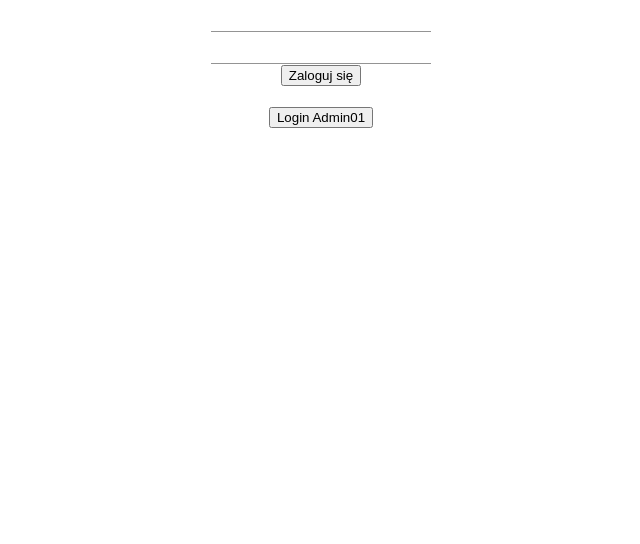
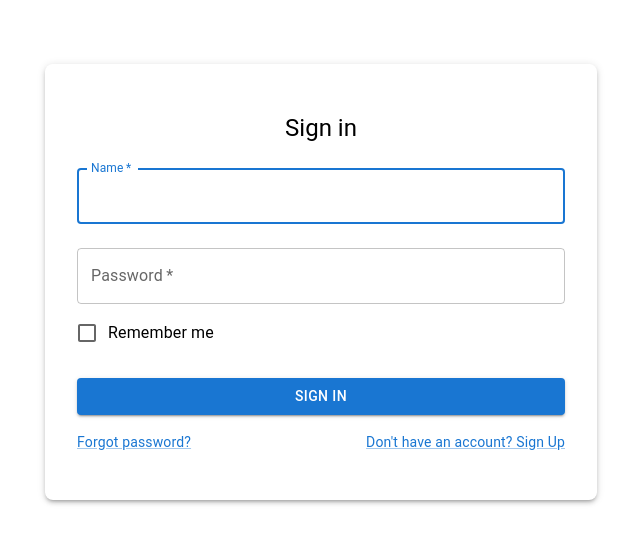
Before and after one commit to Dabrowa123/ChatApp, a React (Create React App) app: page / in a window 1280 px wide. Shown: the top 544 px of the page, without its empty margins (319-959 px from the left). Built offline with nearby package versions, Linux system fonts and the light colour scheme.

Commit message:
added mui to login component

```diff
--- a/src/components/Login.js
+++ b/src/components/Login.js
@@ -2,6 +2,12 @@ import React, { useState, useSyncExternalStore } from "react";
 import { useDispatch, useSelector } from "react-redux";
 import Box from "@mui/material/Box";
 import TextField from "@mui/material/TextField";
+import Typography from "@mui/material/Typography";
+import Stack from "@mui/material/Stack";
+import FormControlLabel from "@mui/material/FormControlLabel";
+import Checkbox from "@mui/material/Checkbox";
+import Grid from "@mui/material/Grid";
+import Link from "@mui/material/Link";
 import { Container } from "@mui/material";
 import FormControl from "@mui/material/FormControl";
 import { InputLabel, Input, Button } from "@mui/material";
@@ -57,46 +63,107 @@ const Login = () => {
     authenticate();
   };
 
-  //
-
-  const dispatch = useDispatch();
-
-  const handleLogin = (e) => {
-    e.preventDefault();
-    dispatch(logInUser(1));
-    navigate("/adminPanel");
-  };
-
   return (
-    <div>
-      <form onSubmit={onHandleSubmit}>
-        <div>
-          <InputLabel htmlFor="my-input">
-            <Input
-              id="my-input"
+    // <div>
+    //   <form onSubmit={onHandleSubmit}>
+    //     <div>
+    //       <InputLabel htmlFor="my-input">
+    //         <Input
+    //           id="my-input"
+    //           name="username"
+    //           aria-describedby="my-helper-text"
+    //           value={usernameValue}
+    //           onChange={onEditHandle}
+    //         />
+    //       </InputLabel>
+    //     </div>
+    //     <div>
+    //       <InputLabel htmlFor="my-input">
+    //         <Input
+    //           id="my-input"
+    //           name="password"
+    //           aria-describedby="my-helper-text"
+    //           value={passwordValue}
+    //           onChange={onEditHandle}
+    //         />
+    //       </InputLabel>
+    //     </div>
+    //     <button>Zaloguj się</button>
+    //   </form>
+    //   <br />
+    //   <button onClick={handleLogin}>Login Admin01</button>
+    // </div>
+    <Container component="main" maxWidth="sm">
+      <Box
+        sx={{
+          boxShadow: 3,
+          borderRadius: 2,
+          px: 4,
+          py: 6,
+          marginTop: 8,
+          display: "flex",
+          flexDirection: "column",
+          alignItems: "center",
+        }}
+      >
+        <Typography component="h1" variant="h5">
+          Sign in
+        </Typography>
+        <Box component="form" onSubmit={() => {}} noValidate sx={{ mt: 1 }}>
+          <TextField
+            margin="normal"
+            required
+            fullWidth
+            id="email"
+            label="Name"
             name="username"
-              aria-describedby="my-helper-text"
+            autoComplete="Name"
+            autoFocus
             value={usernameValue}
             onChange={onEditHandle}
           />
-          </InputLabel>
-        </div>
-        <div>
-          <InputLabel htmlFor="my-input">
-            <Input
-              id="my-input"
+          <TextField
+            margin="normal"
+            required
+            fullWidth
             name="password"
-              aria-describedby="my-helper-text"
+            label="Password"
+            type="password"
+            id="password"
+            autoComplete="current-password"
             value={passwordValue}
             onChange={onEditHandle}
           />
-          </InputLabel>
-        </div>
-        <button>Zaloguj się</button>
-      </form>
-      <br />
-      <button onClick={handleLogin}>Login Admin01</button>
-    </div>
+          <Stack>
+            <FormControlLabel
+              control={<Checkbox value="remember" color="primary" />}
+              label="Remember me"
+            />
+          </Stack>
+          <Button
+            type="submit"
+            fullWidth
+            variant="contained"
+            sx={{ mt: 3, mb: 2 }}
+            onClick={onHandleSubmit}
+          >
+            Sign In
+          </Button>
+          <Grid container>
+            <Grid item xs={6} sx={{ textAlign: "left" }}>
+              <Link href="#" variant="body2">
+                Forgot password?
+              </Link>
+            </Grid>
+            <Grid item xs={6} sx={{ textAlign: "right" }}>
+              <Link href="#" variant="body2">
+                {"Don't have an account? Sign Up"}
+              </Link>
+            </Grid>
+          </Grid>
+        </Box>
+      </Box>
+    </Container>
   );
 };
 
```
Lines whose indentation alone changed are shown as unchanged.
